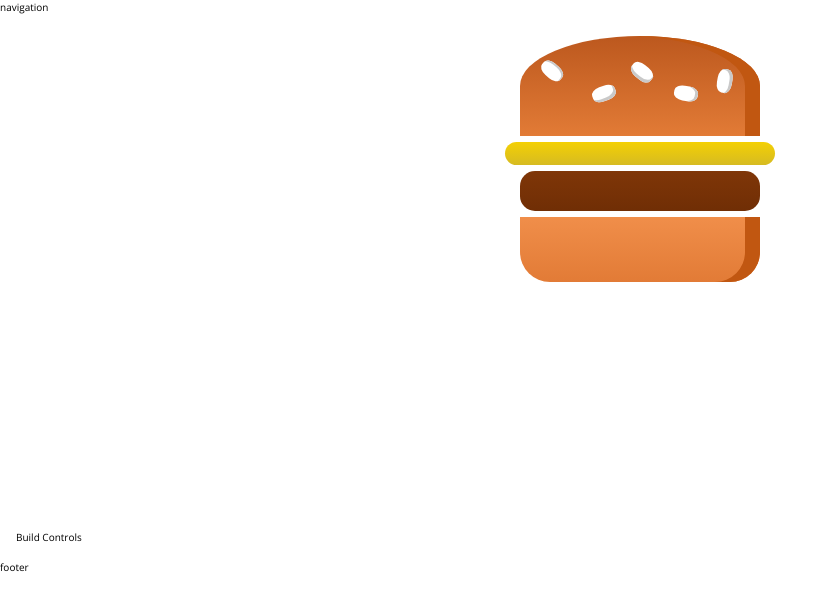
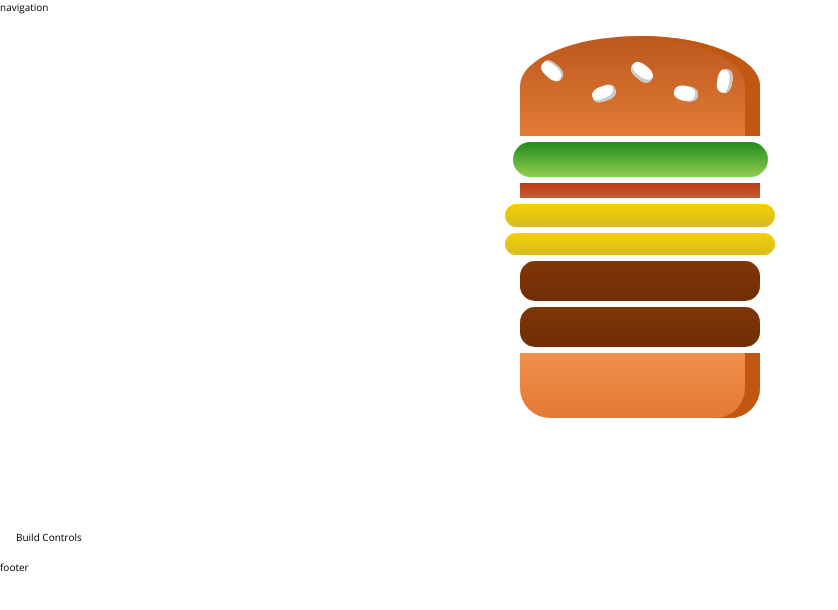
Before and after one commit to tareq-abdelhaq/burger-builder, a React (Create React App) app: page / in a window 1280 px wide. Shown: the top 610 px of the page, without its empty margins (0-838 px from the left). Built offline with nearby package versions, Linux system fonts and the light colour scheme.

Commit message:
render burger dynamically

```diff
--- a/src/components/Burger/Burger.js
+++ b/src/components/Burger/Burger.js
@@ -1,14 +1,18 @@
 import BurgerIngredient from "./BurgerIngredient/BurgerIngredient";
 import classes from "./Burger.module.css"
 
-const burger = () => {
+const burger = (props) => {
 
+    const ingredients = Object.keys(props.ingredients).map(ingredient => {
+        return [...Array(props.ingredients[ingredient])].map((_,index)=>{
+            return <BurgerIngredient key={ingredient+index} type={ingredient} />
+        })
+    })
 
     return (
         <article className={classes.Burger}>
             <BurgerIngredient type="bread-top"/>
-            <BurgerIngredient type="cheese"/>
-            <BurgerIngredient type="meat"/>
+            {ingredients}
             <BurgerIngredient type="bread-bottom"/>
         </article>
     )
--- a/src/containers/BurgerBuilder/BurgerBuilder.js
+++ b/src/containers/BurgerBuilder/BurgerBuilder.js
@@ -4,10 +4,18 @@
 
 class BurgerBuilder extends Component
 {
+    state = {
+        ingredients: {
+            salad: 1,
+            bacon: 1,
+            cheese: 2,
+            meat: 2,
+        }
+    }
     render(){
         return(
             <>
-                <Burger/>
+                <Burger ingredients={this.state.ingredients}/>
                 <div>Build Controls</div>
             </>
         )
```
